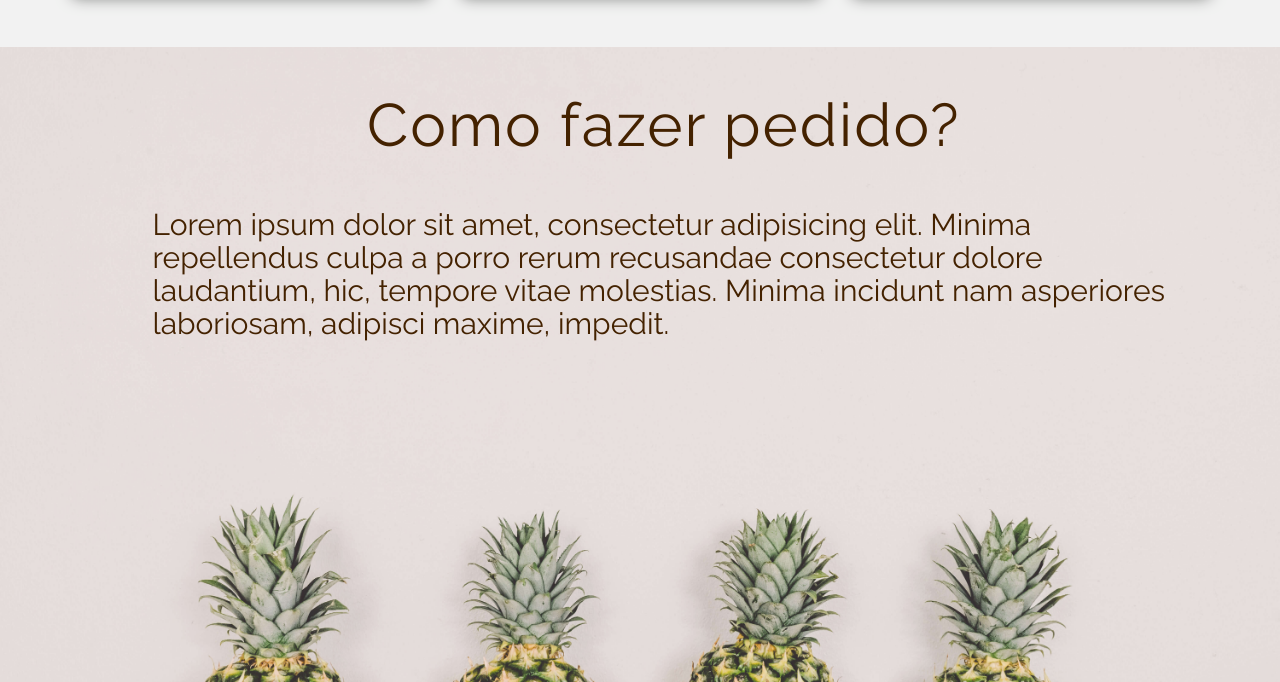
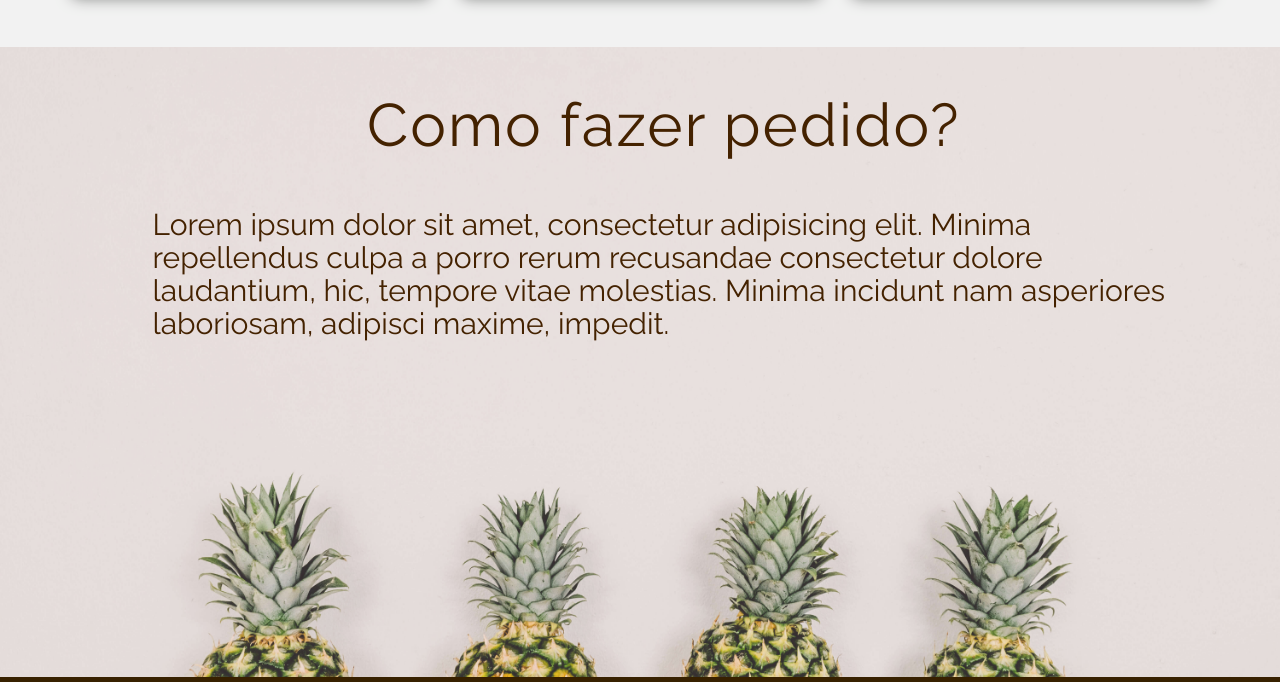
Before and after one commit to sergeipaderov/docevivi.github.io, a plain HTML site: page index.html in a window 1280 px wide. Shown: the part 1710-2392 px from the top of the page. Drawn offline with Linux system fonts and the light colour scheme.

Commit message:
height footerwrap

```diff
--- a/css/main.css
+++ b/css/main.css
@@ -272,7 +272,7 @@ ul.acco li:last-child {
     padding-top: 20px;
     text-align: center;
     background-position: center center;
-    min-height: 675px;
+    min-height: 630px;
     width: 100%;
     -webkit-background-size: cover;
     -moz-background-size: cover;
```
